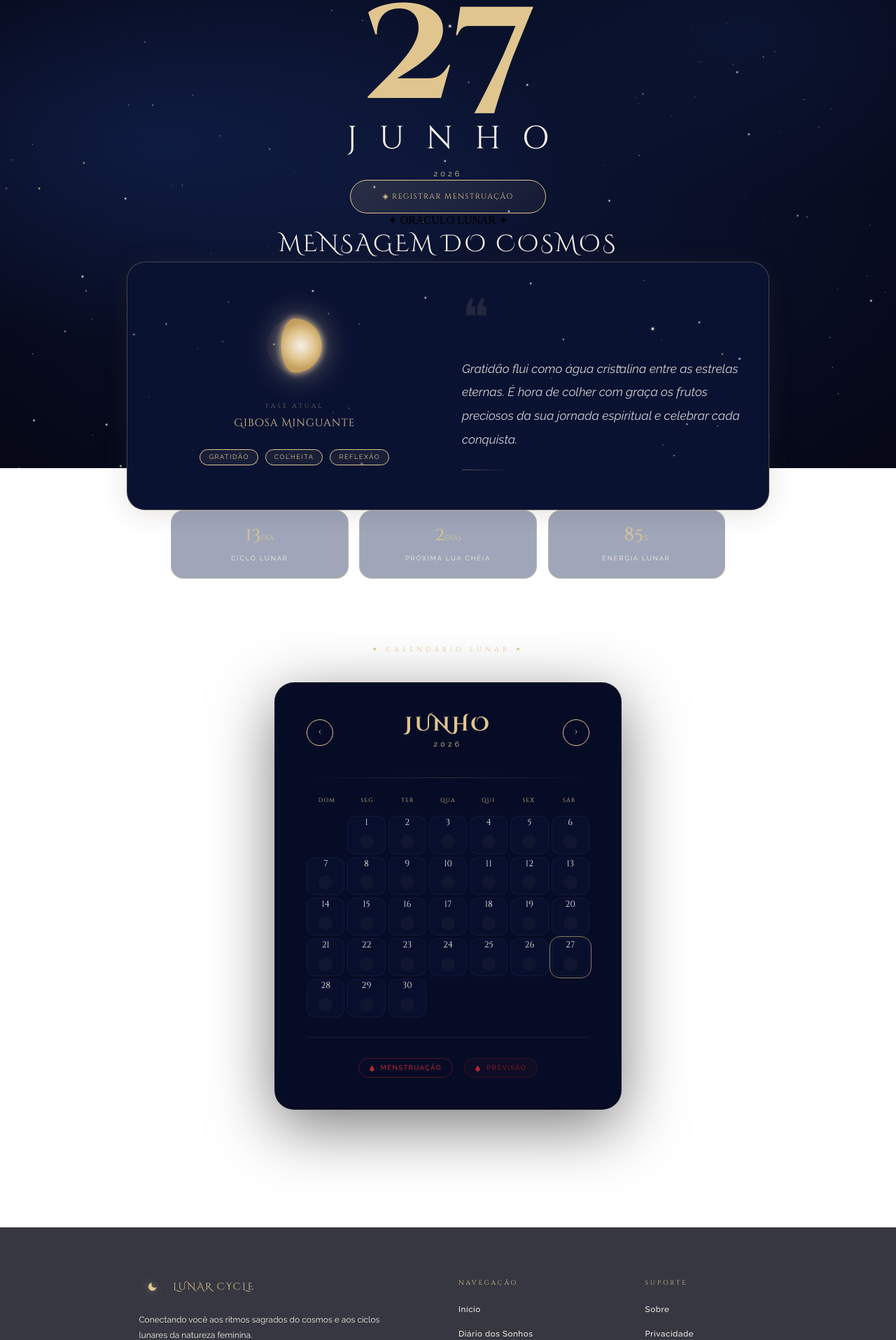
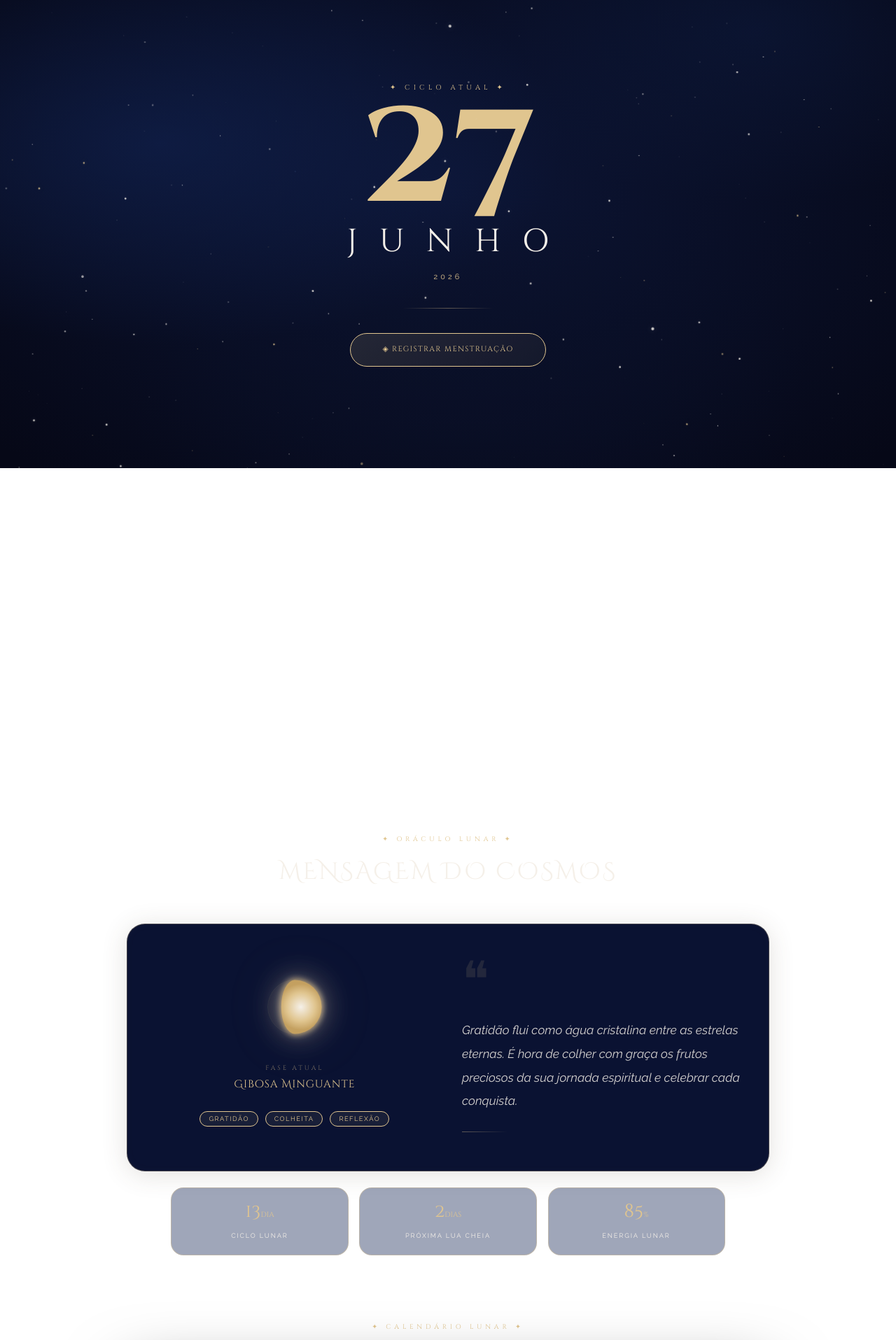
Before and after one commit to kaylannesatiro/lunar-cycle, a React app in the folder frontend/: page /home in a window 1280 px wide. Shown: the part 131-2046 px from the top of the page at 70% size. Built offline with nearby package versions, Linux system fonts and the light colour scheme; no server answers; the HTML template or start-up script is replaced by a standard one.

Commit message:
style: correção css

```diff
--- a/frontend/src/pages/Home.jsx
+++ b/frontend/src/pages/Home.jsx
@@ -106,14 +106,18 @@
 
     if (isLoading) return <div className="home-loading">Alinhando eixos astrológicos...</div>
 
+
     return (
         <div className="home-dashboard-shell">
-            <header className="home-cronos-header">
-                <span className="home-titulo-menor">✦ CICLO ATUAL ✦</span>
+            <header className="home-header-container">
+                <span className="home-titulo-menor-topo">✦ CICLO ATUAL ✦</span>
                 <h1 className="home-dia-destaque">{diaDestaque}</h1>
                 <h2 className="home-mes-subtitulo">{mesSubtitulo}</h2>
                 <p className="home-frase-ano">{anoFrase}</p>
-            </header>
+
+                <div className="home-container-divisao">
+                    <div className="home-linha-divisao" />
+                </div>
 
                 <div className="home-action-container">
                     <Button
@@ -127,21 +131,29 @@
                         {dadosHome.menstruandoHoje ? "◈ MENSTRUAÇÃO REGISTRADA" : "◈ Registrar Menstruação"}
                     </Button>
                 </div>
+            </header>
 
-            <div className="home-orbita-separador">
-                <div className="home-planeta-focal" />
+            <div className="home-animacao-lua-placeholder" />
+
+            <section className="home-secao-oraculo">
+                <div className="home-container-titulo-menor">
+                    <span className="home-titulo-menor-sessao">✦ ORÁCULO LUNAR ✦</span>
                 </div>
 
-            <section className="home-secao-oraculo">
-                <span className="home-titulo-menor">✦ ORÁCULO LUNAR ✦</span>
+                <div className="home-container-titulo-sessao">
                     <h3 className="home-titulo-sessao">MENSAGEM DO COSMOS</h3>
+                </div>
 
+                <div className="home-oraculo-component-wrapper">
                     <CardOraculo estaMenstruada={dadosHome.estaMenstruada}/>
+                </div>
+
+                <div className="home-dadosextras-component-wrapper">
                     <DadosExtras/>
+                </div>
             </section>
 
             <section className="home-secao-calendario">
-                <div className="home-calendario-wrapper">
                 <Calendario
                     diasMenstruacao={diasMenstruacaoFormatados}
                     diasPrevistos={diasPrevistosFormatados}
@@ -150,7 +162,6 @@
                     onNextMonth={() => setMesFiltro(prev => prev === 12 ? 1 : prev + 1)}
                     onPrevMonth={() => setMesFiltro(prev => prev === 1 ? 12 : prev - 1)}
                 />
-                </div>
             </section>
         </div>
     )
```
Lines whose indentation alone changed are shown as unchanged.
